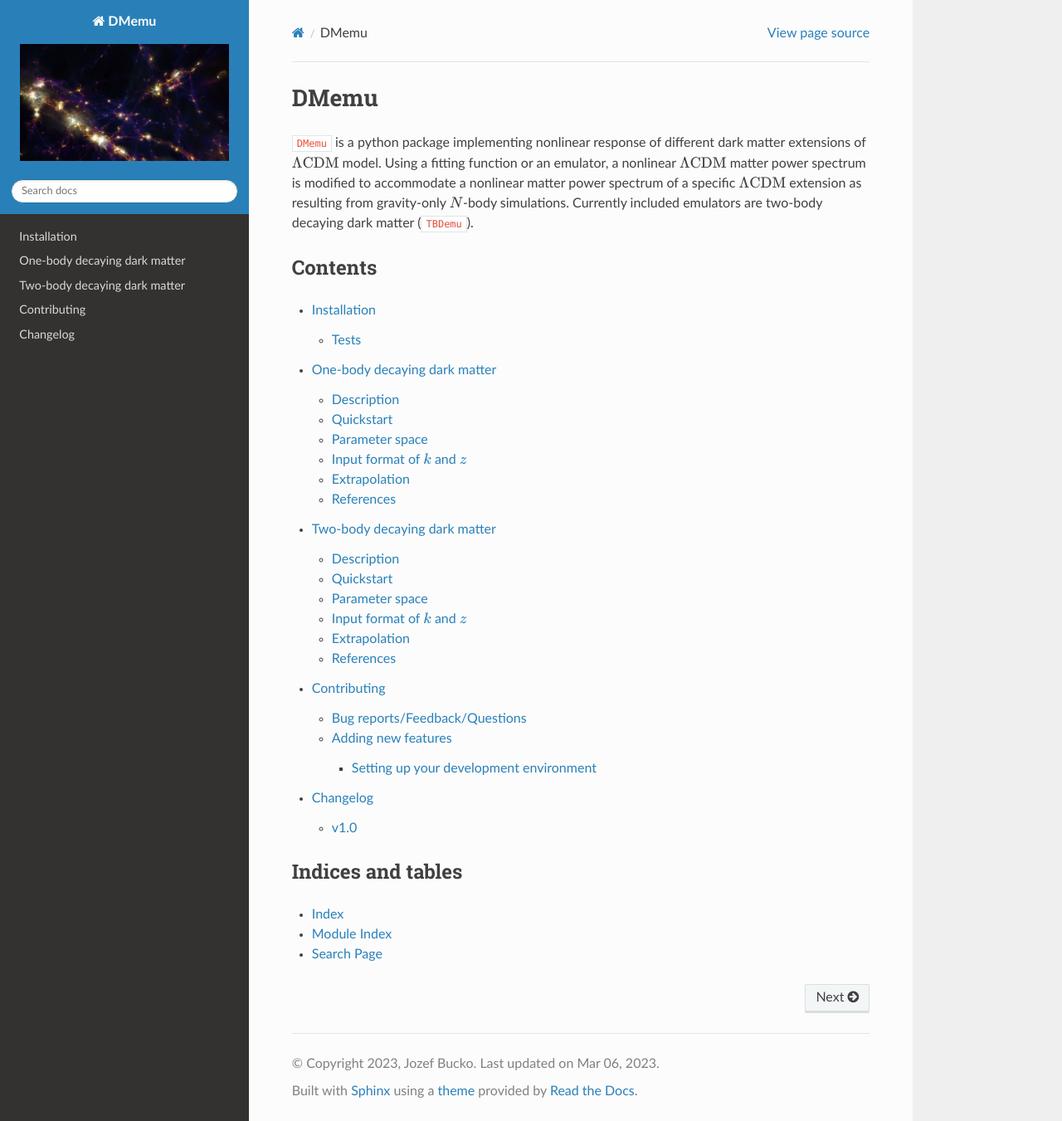
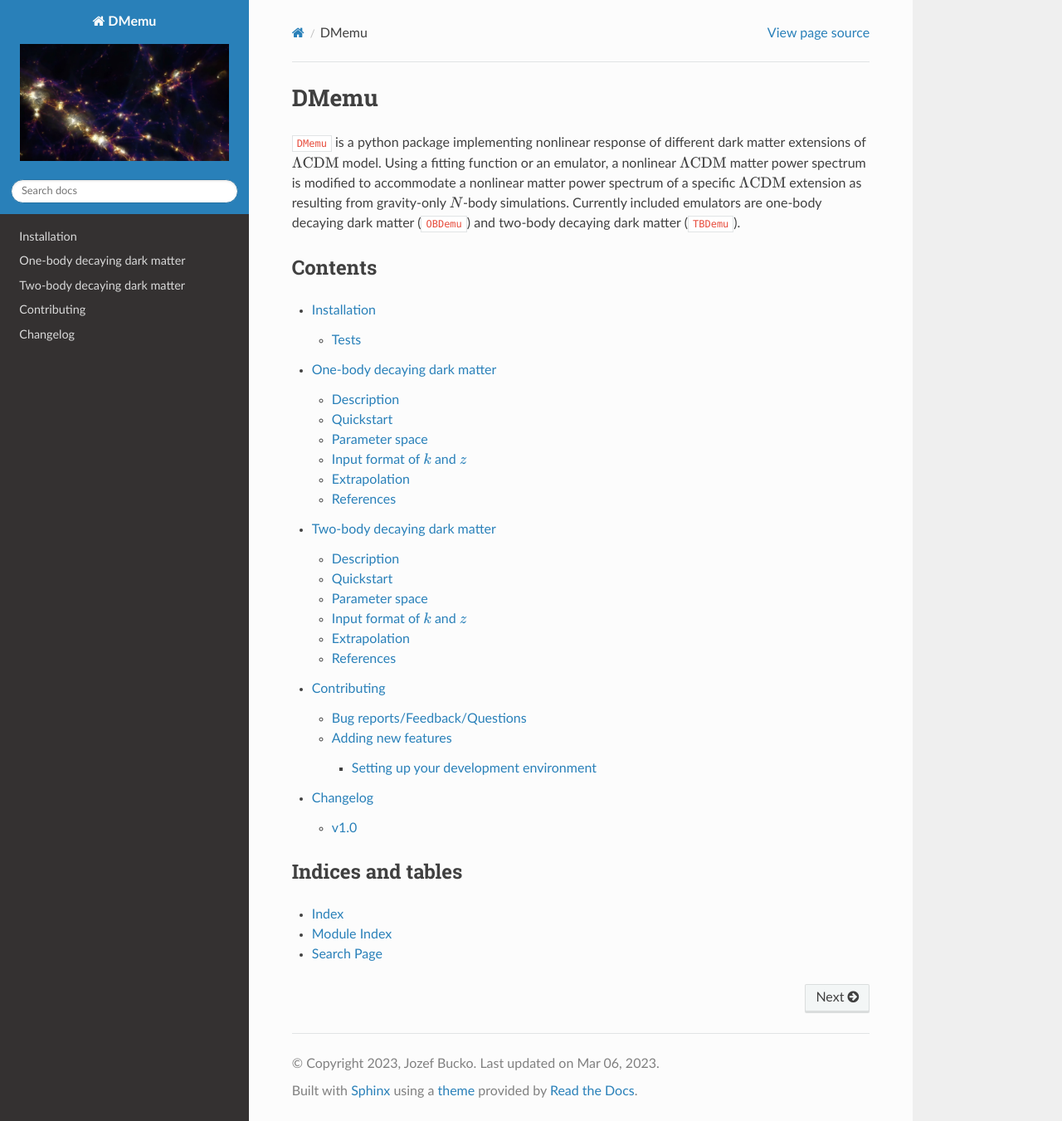
Before and after one commit to jbucko/DMemu, a Sphinx documentation site: the page built from docs/index.rst, in a window 1280 px wide and 1351 px high. Shown: the whole window at 83% size. Built offline with Sphinx 7.4.7 and the Read the Docs theme 2.0.0, drawn with Linux system fonts in a browser that asks for light colours.

```diff
--- a/docs/index.rst
+++ b/docs/index.rst
@@ -2,7 +2,7 @@
 DMemu
 =====
 
-``DMemu`` is a python package implementing nonlinear response of different dark matter extensions of :math:`\Lambda \rm CDM` model. Using a fitting function or an emulator, a nonlinear :math:`\Lambda \rm CDM` matter power spectrum is modified to accommodate a nonlinear matter power spectrum of a specific :math:`\Lambda \rm CDM` extension as resulting from gravity-only :math:`N`-body simulations. Currently included emulators are two-body decaying dark matter (``TBDemu``).
+``DMemu`` is a python package implementing nonlinear response of different dark matter extensions of :math:`\Lambda \rm CDM` model. Using a fitting function or an emulator, a nonlinear :math:`\Lambda \rm CDM` matter power spectrum is modified to accommodate a nonlinear matter power spectrum of a specific :math:`\Lambda \rm CDM` extension as resulting from gravity-only :math:`N`-body simulations. Currently included emulators are one-body decaying dark matter (``OBDemu``) and two-body decaying dark matter (``TBDemu``).
 
 
 Contents
```
Also changed, not shown: README.md (+1 -1 lines).
